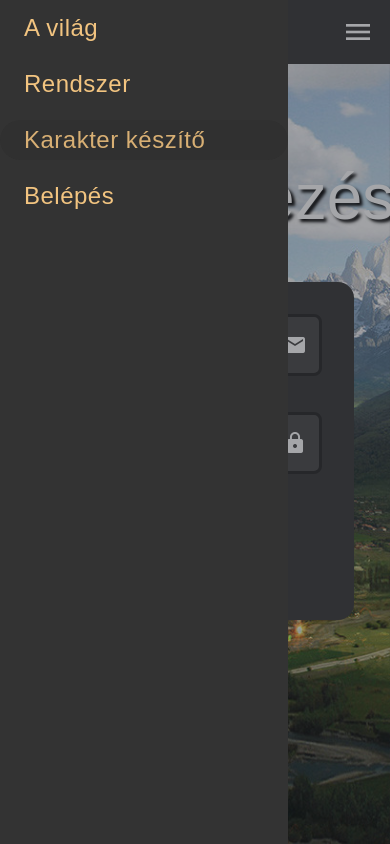
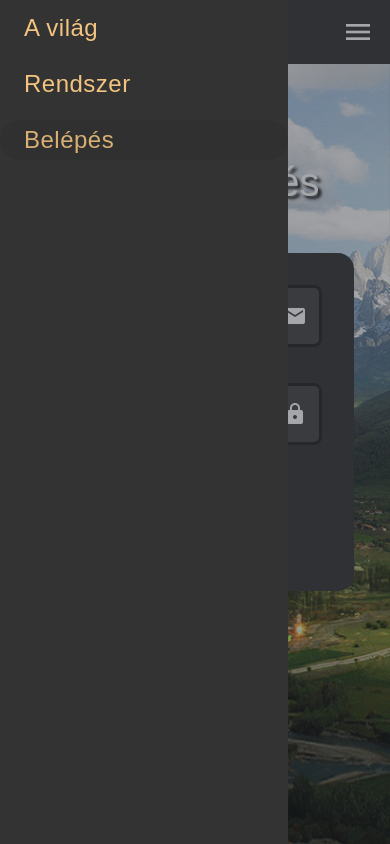
Before and after one commit to TheChillMan25/VegtelenVilagok, an Angular app: page /login in a window 390 px wide. Both pictures are taken after a click on the button "menu". Built offline with nearby package versions, Linux system fonts and the light colour scheme; a web font is replaced by a local one.

Commit message:
feat(#14): Rezponzivitás

```diff
--- a/src/app/app.component.ts
+++ b/src/app/app.component.ts
@@ -6,6 +6,7 @@ import { MatToolbarModule } from '@angular/material/toolbar';
 import { MatIconModule } from '@angular/material/icon';
 import { MatButtonModule } from '@angular/material/button';
 import { NavbarComponent } from './shared/navbar/navbar.component';
+import { MatSnackBar } from '@angular/material/snack-bar';
 import { MobileNavbarComponent } from './shared/mobile-navbar/mobile-navbar.component';
 
 @Component({
@@ -30,6 +31,7 @@ export class AppComponent {
   title = 'Végtelen Világok';
   isLoggedIn: boolean = false;
   logoIMGPath: string = 'img/assets/icons/logo.png';
+  scnackBar: MatSnackBar = new MatSnackBar();
 
   ngOnInit(): void {
     this.checkLoginStatus();
@@ -37,6 +39,11 @@ export class AppComponent {
 
   checkLoginStatus(): void {
     this.isLoggedIn = localStorage.getItem('isLoggedIn') === 'true';
+    if (this.isLoggedIn) {
+      this.scnackBar.open('Bejelentkezve', '', {
+        duration: 2000,
+      });
+    }
   }
 
   onToggleSidenav(sidenav: MatSidenav) {
--- a/src/app/pages/login/login.component.scss
+++ b/src/app/pages/login/login.component.scss
@@ -14,6 +14,7 @@ form {
   padding: 2rem;
   border-radius: 1rem;
   background-color: #333;
+  --mat-form-field-outlined-label-text-populated-size: 1.3rem;
 }
 
 #title {
@@ -49,3 +50,14 @@ mat-icon {
   font-size: larger;
   text-decoration: none;
 }
+
+.error-message {
+  color: red;
+  font-size: large;
+}
+
+@media (max-width: 450px) {
+  #title {
+    font-size: 2.5rem;
+  }
+}
--- a/src/app/pages/login/login.component.ts
+++ b/src/app/pages/login/login.component.ts
@@ -43,7 +43,6 @@ export class LoginComponent {
       this.showLoginForm = false;
 
       localStorage.setItem('isLoggedIn', 'true');
-      console.log('Login succesful!');
 
       window.location.href = '/home';
     } else {
--- a/src/app/shared/mobile-navbar/mobile-navbar.component.html
+++ b/src/app/shared/mobile-navbar/mobile-navbar.component.html
@@ -24,11 +24,12 @@
       </a>
     </div>
   </a>
-  <a mat-list-item routerLink="/karakter-keszito"
+
+  @if(isLoggedIn){
+  <a mat-list-item routerLink="/karakter-keszito" (click)="closeMenu()"
     ><span class="menu-item-text main-item">Karakter készítő</span></a
   >
-  @if(isLoggedIn){
-  <a mat-list-item routerLink="/profil"
+  <a mat-list-item routerLink="/profil" (click)="closeMenu()"
     ><span class="menu-item-text main-item">Profil</span></a
   >
   <a mat-list-item
```
